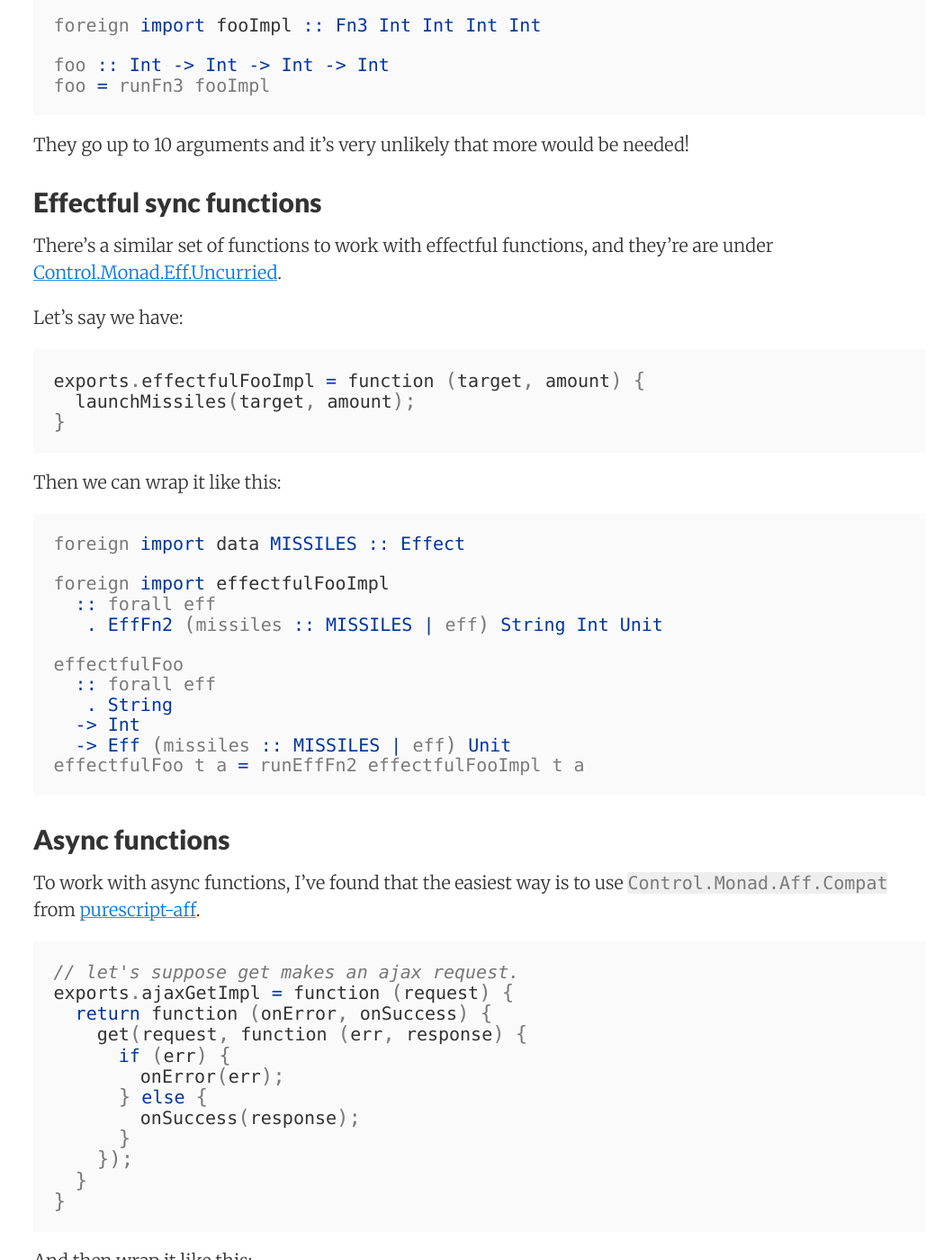
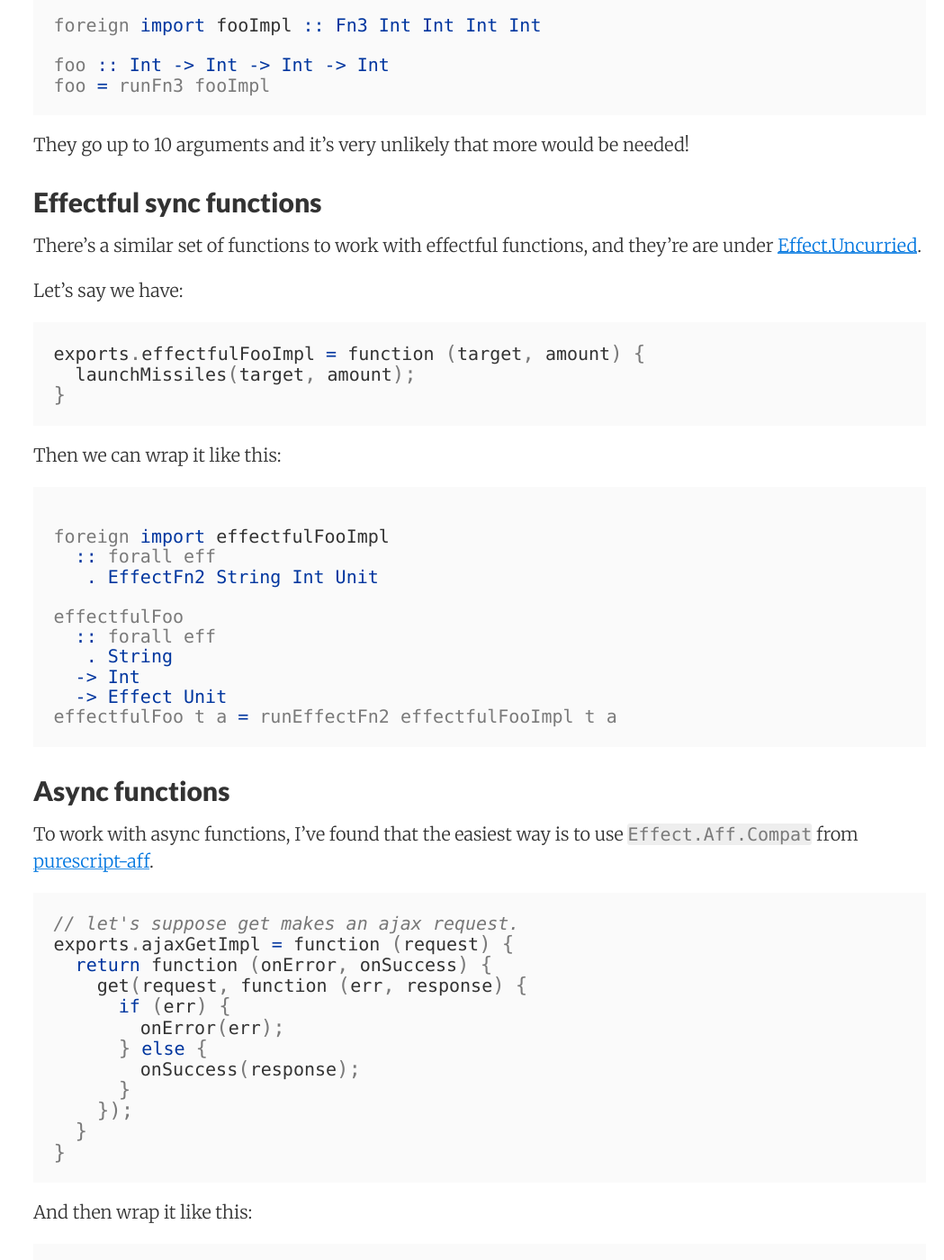
Before and after one commit to dariooddenino/dariooddenino.github.io, a Jekyll site: the page built from _recipes/0004-wrapping-js-functions.md, in a window 1280 px wide and 1400 px high, scrolled down 1090 px. Shown: the whole window at 90% size, without its empty margins (231-1280 px from the left). Built offline with Jekyll 4.4.1, drawn with Linux system fonts in a browser that asks for light colours; nearby versions of some CDN libraries; comment, search, counter and statistics services are not loaded; some of the changed text lies outside the part shown.

Commit message:
ffi post update 0.12

````diff
--- a/_recipes/0004-wrapping-js-functions.md
+++ b/_recipes/0004-wrapping-js-functions.md
@@ -42,7 +42,7 @@ They go up to 10 arguments and it's very unlikely that more would be needed!
 
 ## Effectful sync functions
 
-There's a similar set of functions to work with effectful functions, and they're are under [Control.Monad.Eff.Uncurried](https://pursuit.purescript.org/packages/purescript-eff/3.1.0/docs/Control.Monad.Eff.Uncurried).
+There's a similar set of functions to work with effectful functions, and they're are under [Effect.Uncurried](https://pursuit.purescript.org/packages/purescript-effect/2.0.0/docs/Effect.Uncurried).
 
 Let's say we have:
 
@@ -55,23 +55,22 @@ exports.effectfulFooImpl = function (target, amount) {
 Then we can wrap it like this:
 
 ```haskell
-foreign import data MISSILES :: Effect
 
 foreign import effectfulFooImpl
   :: forall eff
-   . EffFn2 (missiles :: MISSILES | eff) String Int Unit
+   . EffectFn2 String Int Unit
 
 effectfulFoo
   :: forall eff
    . String
   -> Int
-  -> Eff (missiles :: MISSILES | eff) Unit
-effectfulFoo t a = runEffFn2 effectfulFooImpl t a
+  -> Effect Unit
+effectfulFoo t a = runEffectFn2 effectfulFooImpl t a
 ```
 
 ## Async functions
 
-To work with async functions, I've found that the easiest way is to use `Control.Monad.Aff.Compat` from [purescript-aff](https://pursuit.purescript.org/packages/purescript-aff).
+To work with async functions, I've found that the easiest way is to use `Effect.Aff.Compat` from [purescript-aff](https://pursuit.purescript.org/packages/purescript-aff).
 
 ```javascript
 // let's suppose get makes an ajax request.
@@ -94,13 +93,13 @@ And then wrap it like this:
 foreign import ajaxGetImpl
   :: forall eff
    . Request
-  -> EffFnAff (ajax :: AJAX | eff) Response
+  -> EffectFnAff Response
 
 ajaxGet
   :: forall eff
    . Request
-  -> Aff (ajax :: AJAX | eff) Response
-ajaxGet = fromEffFnAff <<< ajaxGetImpl
+  -> Aff Response
+ajaxGet = fromEffectFnAff <<< ajaxGetImpl
 ```
 
 It would be better to return a canceler, but you can find an example on `purescript-aff`'s documentation page.
````
